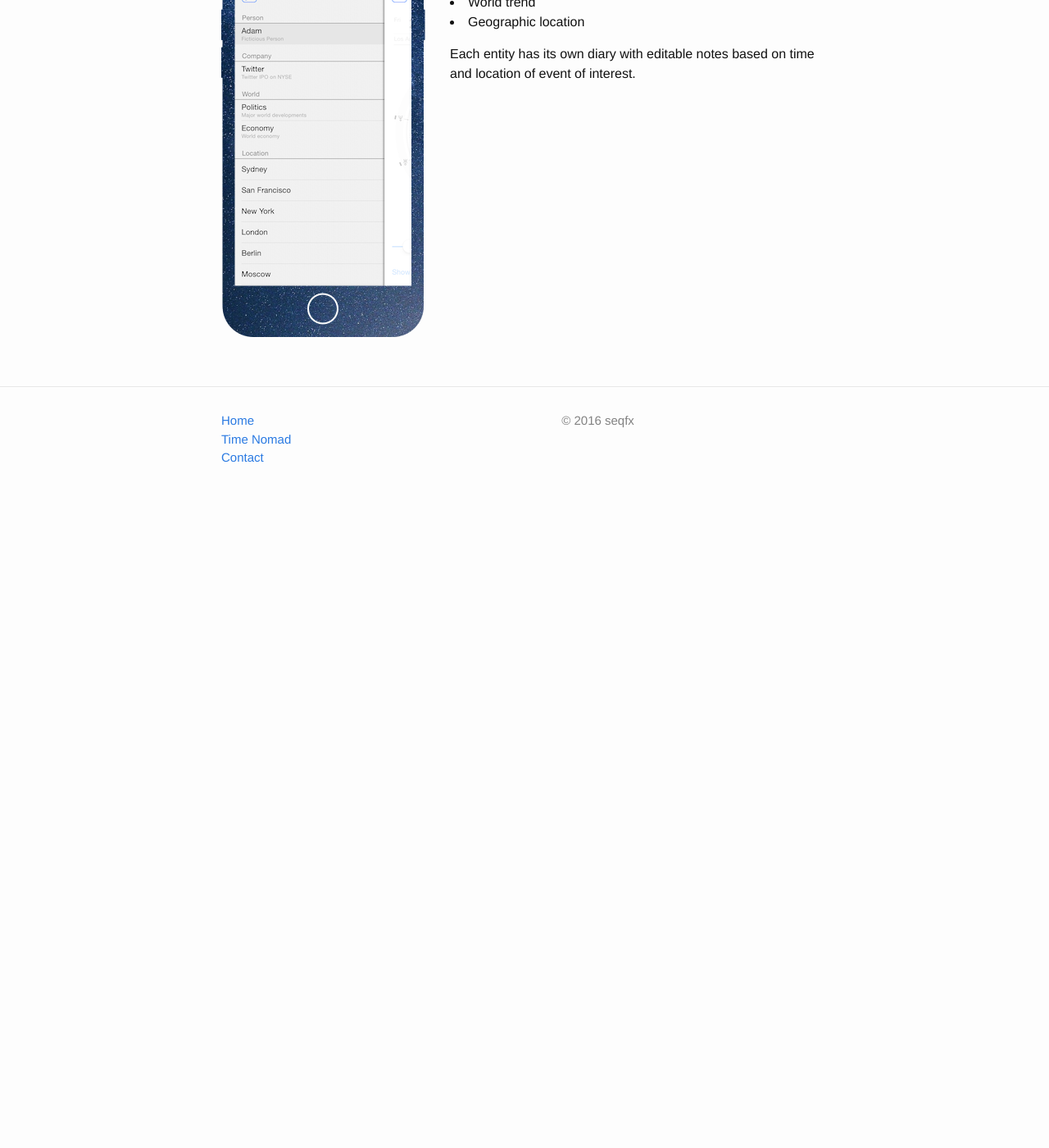
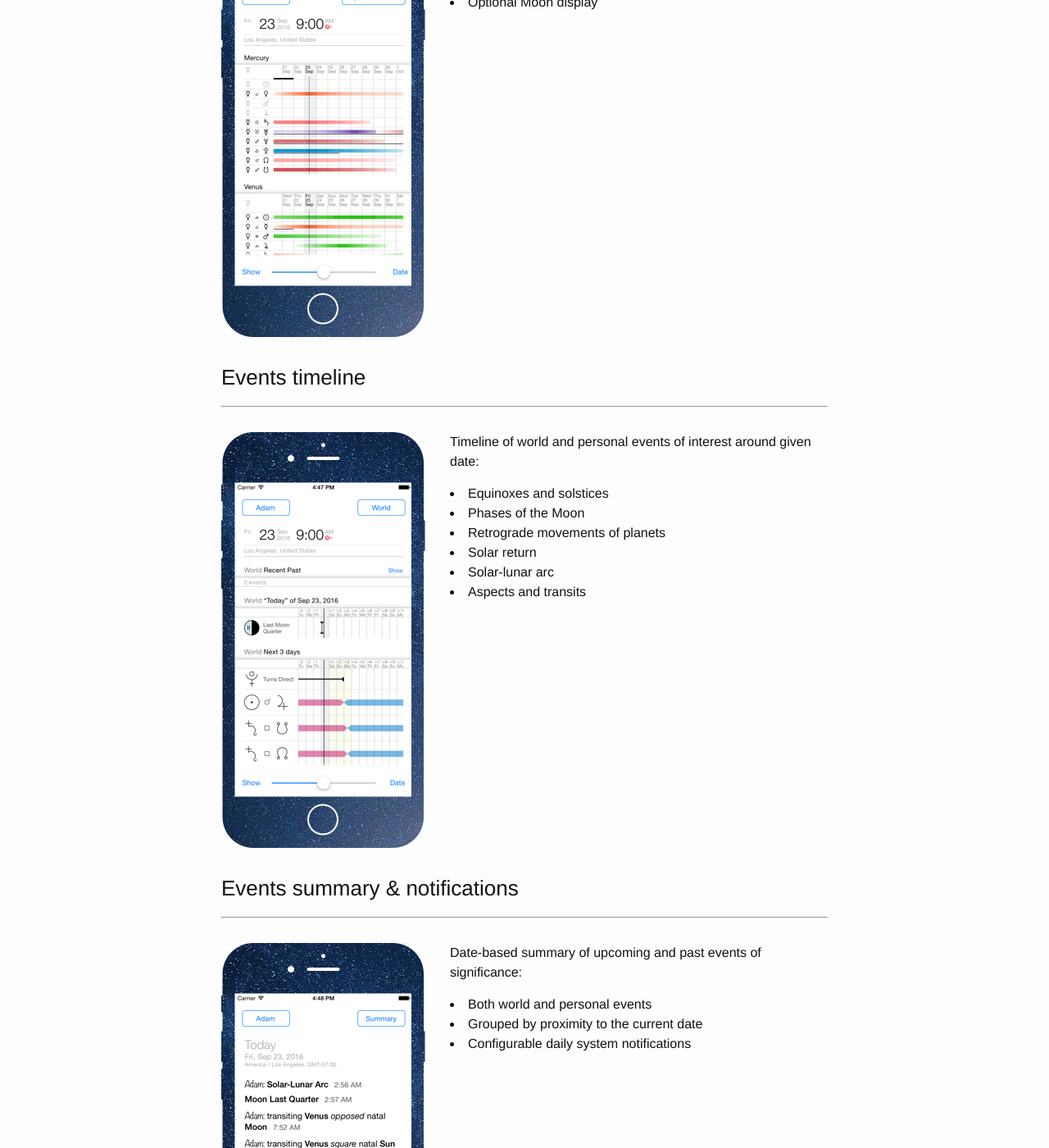
Before and after one commit to seqfx/seqfx.github.io, a Jekyll site: the page built from p01 time-nomad.md, in a window 1280 px wide and 1400 px high, scrolled down 6289 px. Shown: the whole window at 82% size. Built offline with Jekyll 4.4.1, drawn with Linux system fonts in a browser that asks for light colours; before the commit the page ends 6919 px from its top, so only the background shows below that; some of the changed text lies outside the part shown.

Commit message:
Updated for version 1.3

```diff
--- a/p01 time-nomad.md
+++ b/p01 time-nomad.md
@@ -9,7 +9,7 @@ appname: time-nomad/id1092841332?mt=8
 
 # Time Nomad
 
-#### Explore astrology in clarity and style. Track your transits in real time.
+#### Explore astrology in clarity and style. Track transits in real time. See upcoming changes.
 
 Stay up to date with your astrological transits, phases of the Sun and the Moon, explore your natal chart and learn meanings of planetary forces and aspects. Information is presented in unadorned, concise yet expressive manner to help seeing a bigger picture.
 
@@ -17,6 +17,7 @@ Stay up to date with your astrological transits, phases of the Sun and the Moon,
 * Chart for here & now
 * Chart of transits
 * Natal chart
+* Events timeline
 * Explanation of aspects and forces
 * Library of trackers
 
@@ -42,6 +43,7 @@ General overview:
 * Sun rise & set, day duration
 * Progression of the sun from equinox to equinox
 * Phase of the Moon
+* Retrograde planets
 
 Person specific information:
 
@@ -59,6 +61,19 @@ Real time chart that shows what is now and what is coming up:
 * Configurable view
 * Time scrolling by specified interval
 * Easy aspects filtering
+
+### Aspect list for the chart
+
+- - -
+
+![Time Nomad chart for now](/images/time-nomad_aspects-list.png "Time Nomad list of chart aspects")
+
+Real time chart that shows what is now and what is coming up:
+
+* Select aspect majority
+* Group by aspects or planets
+* View cardinal points
+* Raw angles view option
 
 ### Solar System view
 
@@ -120,6 +135,45 @@ Natal chart, as well as any other chart, can be presented in a number of ways:
 * Tropical or sidereal zodiac wheel
 * Houses wheel
 
+### Aspects timeline
+
+- - -
+
+![Time Nomad aspects timeline](/images/time-nomad_aspects-timeline.png "Time Nomad aspects timeline")
+
+Timeline of aspects around given date:
+
+* For both aspects and transits
+* Shows retrograde movements
+* Optional Moon display
+
+### Events timeline
+
+- - -
+
+![Time Nomad events timeline](/images/time-nomad_world-events.png "Time Nomad events timeline")
+
+Timeline of world and personal events of interest around given date:
+
+* Equinoxes and solstices
+* Phases of the Moon
+* Retrograde movements of planets
+* Solar return
+* Solar-lunar arc
+* Aspects and transits
+
+### Events summary & notifications
+
+- - -
+
+![Time Nomad events summary](/images/time-nomad_events-summary.png "Time Nomad events summary")
+
+Date-based summary of upcoming and past events of significance:
+
+* Both world and personal events
+* Grouped by proximity to the current date
+* Configurable daily system notifications
+
 ### Explanation of aspects and forces
 
 - - -
```
Also changed, not shown: images/time-nomad_aspects-list.png (added), images/time-nomad_aspects-timeline.png (added), images/time-nomad_events-summary.png (added), images/time-nomad_ipad.png, images/time-nomad_world-events.png (added), 1 other file.
